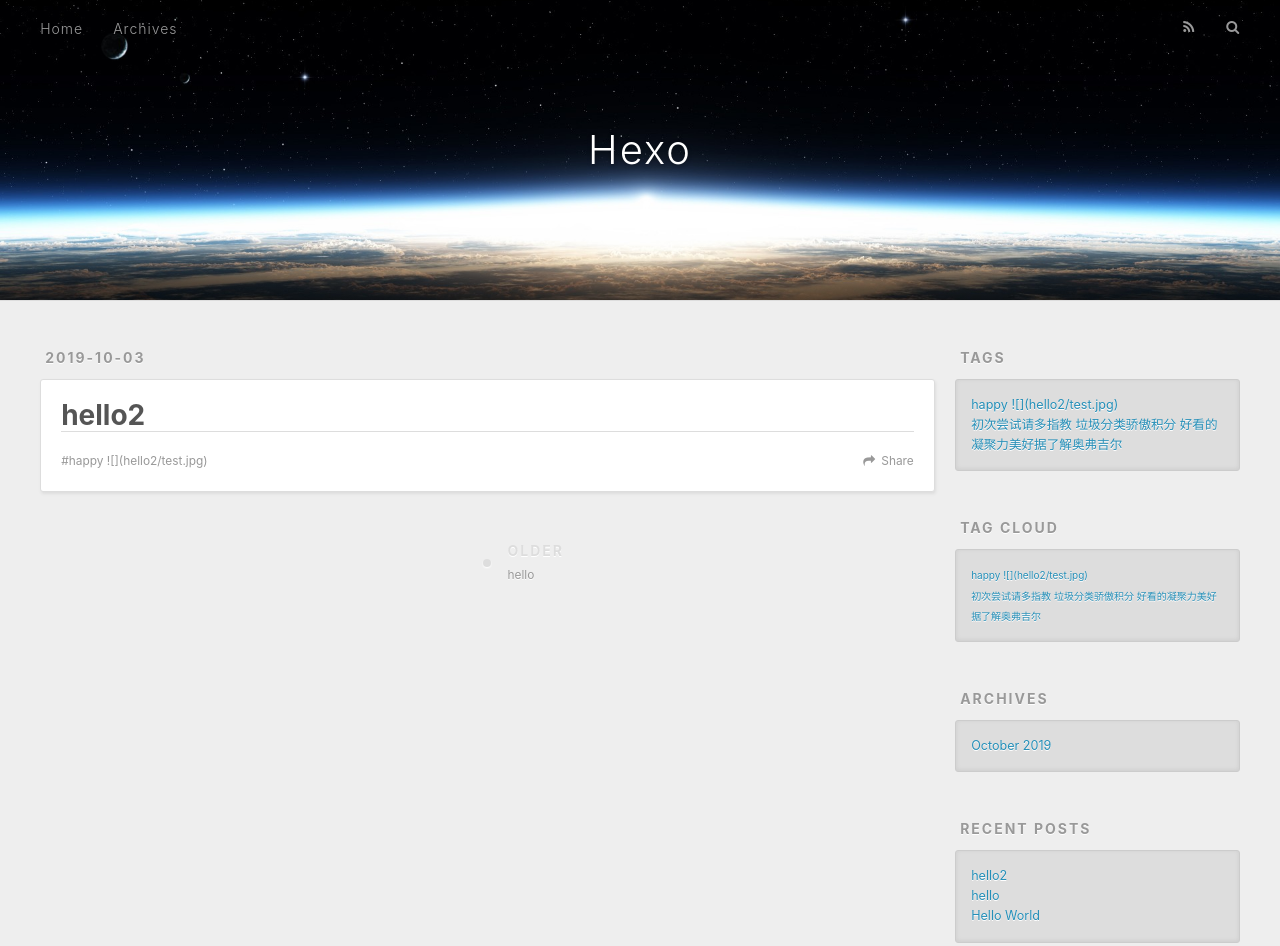
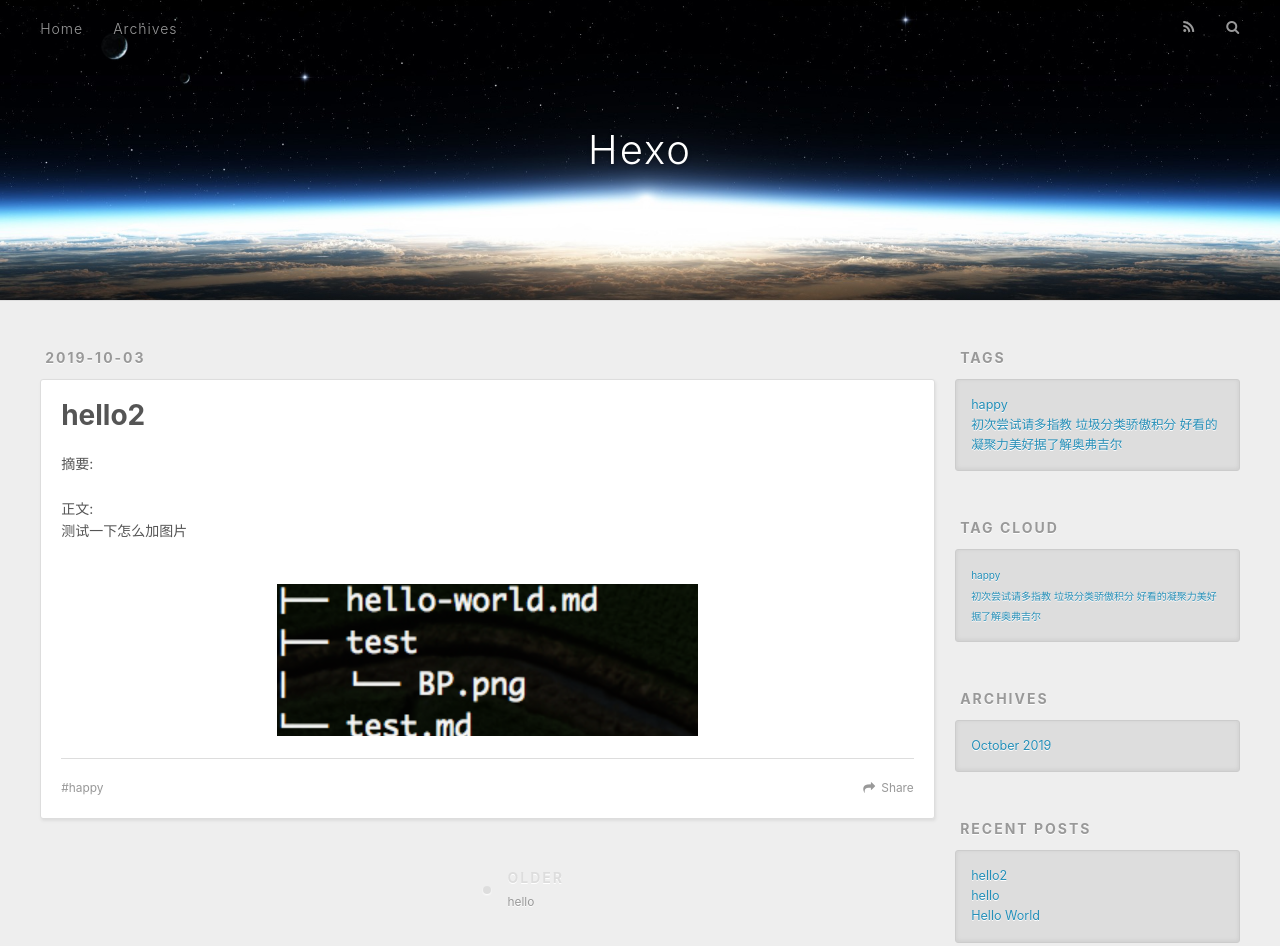
Before and after one commit to DoubleW-sec/DoubleW-sec.github.io, a plain HTML site: page 2019/10/03/hello2/index.html in a window 1280 px wide. Shown: the top 946 px of the page. Drawn offline with nearby package versions, Linux system fonts and the light colour scheme.

Commit message:
Site updated: 2019-10-03 12:25:04

```diff
--- a/2019/10/03/hello2/index.html
+++ b/2019/10/03/hello2/index.html
@@ -7,15 +7,20 @@
 
   <title>hello2 | Hexo</title>
   <meta name="viewport" content="width=device-width, initial-scale=1, maximum-scale=1">
-  <meta name="keywords" content="happy ![](hello2&#x2F;test.jpg)">
+  <meta name="description" content="摘要: 正文:测试一下怎么加图片">
+<meta name="keywords" content="happy">
 <meta property="og:type" content="article">
 <meta property="og:title" content="hello2">
 <meta property="og:url" content="http://yoursite.com/2019/10/03/hello2/index.html">
 <meta property="og:site_name" content="Hexo">
+<meta property="og:description" content="摘要: 正文:测试一下怎么加图片">
 <meta property="og:locale" content="en">
-<meta property="og:updated_time" content="2019-10-03T04:20:39.877Z">
+<meta property="og:image" content="http://yoursite.com/2019/10/03/hello2/test.jpg">
+<meta property="og:updated_time" content="2019-10-03T04:24:58.811Z">
 <meta name="twitter:card" content="summary">
 <meta name="twitter:title" content="hello2">
+<meta name="twitter:description" content="摘要: 正文:测试一下怎么加图片">
+<meta name="twitter:image" content="http://yoursite.com/2019/10/03/hello2/test.jpg">
 
     <link rel="alternate" href="/atom.xml" title="Hexo" type="application/atom+xml">
 
@@ -84,6 +89,8 @@
 
     <div class="article-entry" itemprop="articleBody">
 
+        <p>摘要:</p>
+<p>正文:<br>测试一下怎么加图片<br><img src="/2019/10/03/hello2/test.jpg" alt></p>
 
 
     </div>
@@ -91,7 +98,7 @@
       <a data-url="http://yoursite.com/2019/10/03/hello2/" data-id="ck1a6f04i0004xowii355ezh3" class="article-share-link">Share</a>
 
 
-  <ul class="article-tag-list"><li class="article-tag-list-item"><a class="article-tag-list-link" href="/tags/happy-hello2-test-jpg/">happy ![](hello2/test.jpg)</a></li></ul>
+  <ul class="article-tag-list"><li class="article-tag-list-item"><a class="article-tag-list-link" href="/tags/happy/">happy</a></li></ul>
 
     </footer>
   </div>
@@ -121,7 +128,7 @@
   <div class="widget-wrap">
     <h3 class="widget-title">Tags</h3>
     <div class="widget">
-      <ul class="tag-list"><li class="tag-list-item"><a class="tag-list-link" href="/tags/happy-hello2-test-jpg/">happy ![](hello2/test.jpg)</a></li><li class="tag-list-item"><a class="tag-list-link" href="/tags/初次尝试请多指教-垃圾分类骄傲积分-好看的凝聚力美好据了解奥弗吉尔/">初次尝试请多指教  垃圾分类骄傲积分 好看的凝聚力美好据了解奥弗吉尔</a></li></ul>
+      <ul class="tag-list"><li class="tag-list-item"><a class="tag-list-link" href="/tags/happy/">happy</a></li><li class="tag-list-item"><a class="tag-list-link" href="/tags/初次尝试请多指教-垃圾分类骄傲积分-好看的凝聚力美好据了解奥弗吉尔/">初次尝试请多指教  垃圾分类骄傲积分 好看的凝聚力美好据了解奥弗吉尔</a></li></ul>
     </div>
   </div>
 
@@ -131,7 +138,7 @@
   <div class="widget-wrap">
     <h3 class="widget-title">Tag Cloud</h3>
     <div class="widget tagcloud">
-      <a href="/tags/happy-hello2-test-jpg/" style="font-size: 10px;">happy ![](hello2/test.jpg)</a> <a href="/tags/初次尝试请多指教-垃圾分类骄傲积分-好看的凝聚力美好据了解奥弗吉尔/" style="font-size: 10px;">初次尝试请多指教  垃圾分类骄傲积分 好看的凝聚力美好据了解奥弗吉尔</a>
+      <a href="/tags/happy/" style="font-size: 10px;">happy</a> <a href="/tags/初次尝试请多指教-垃圾分类骄傲积分-好看的凝聚力美好据了解奥弗吉尔/" style="font-size: 10px;">初次尝试请多指教  垃圾分类骄傲积分 好看的凝聚力美好据了解奥弗吉尔</a>
     </div>
   </div>
 
```
Also changed, not shown: 2019/10/03/hello-world/index.html (+2 -2 lines), 2019/10/03/hello/index.html (+2 -2 lines), archives/2019/10/index.html (+2 -2 lines), archives/2019/index.html (+2 -2 lines), archives/index.html (+2 -2 lines), index.html (+5 -3 lines), tags/happy/index.html (renamed from tags/happy-hello2-test-jpg/index.html, +4 -4 lines), tags/初次尝试请多指教-垃圾分类骄傲积分-好看的凝聚力美好据了解奥弗吉尔/index.html (+2 -2 lines).
